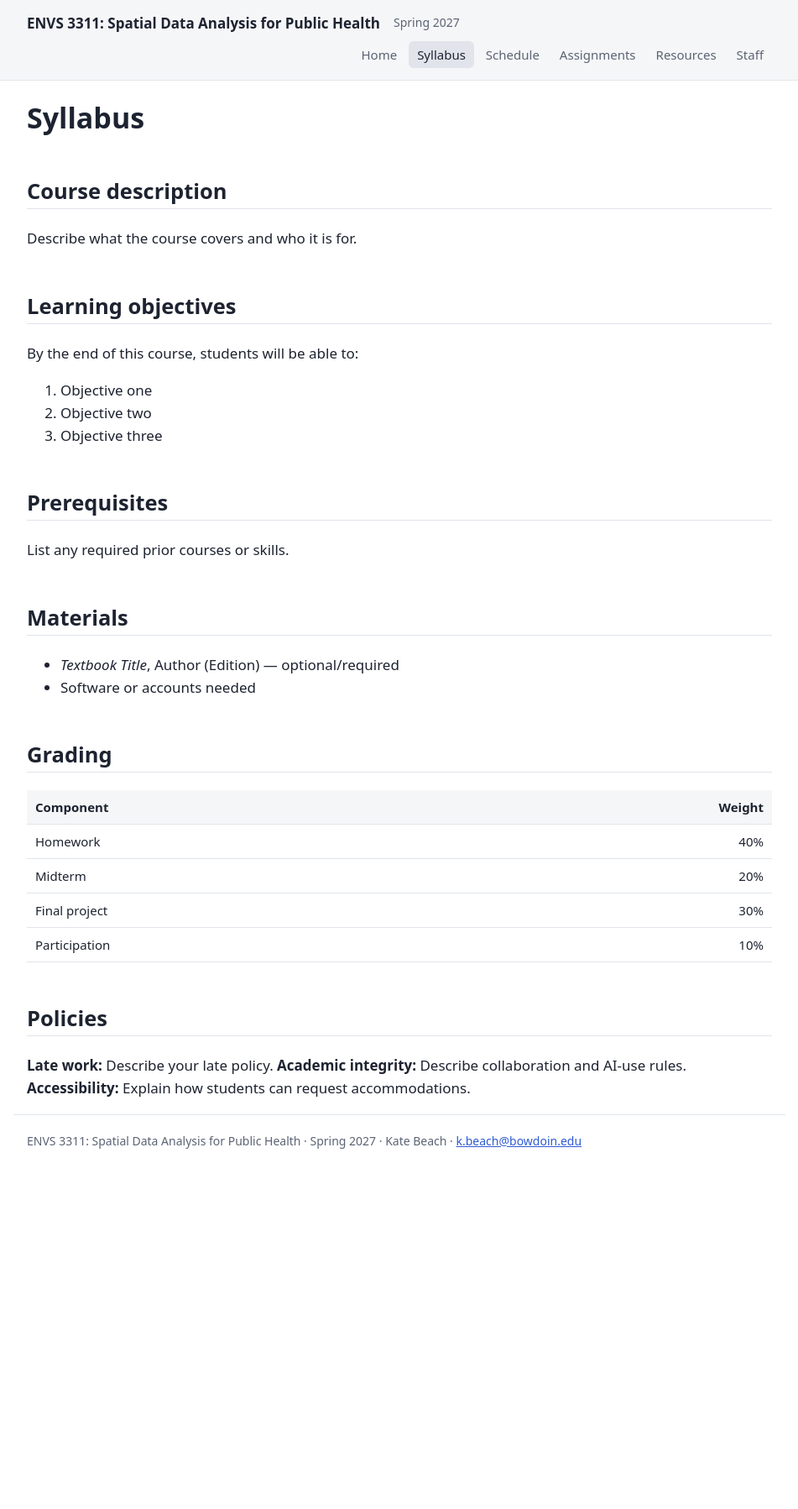
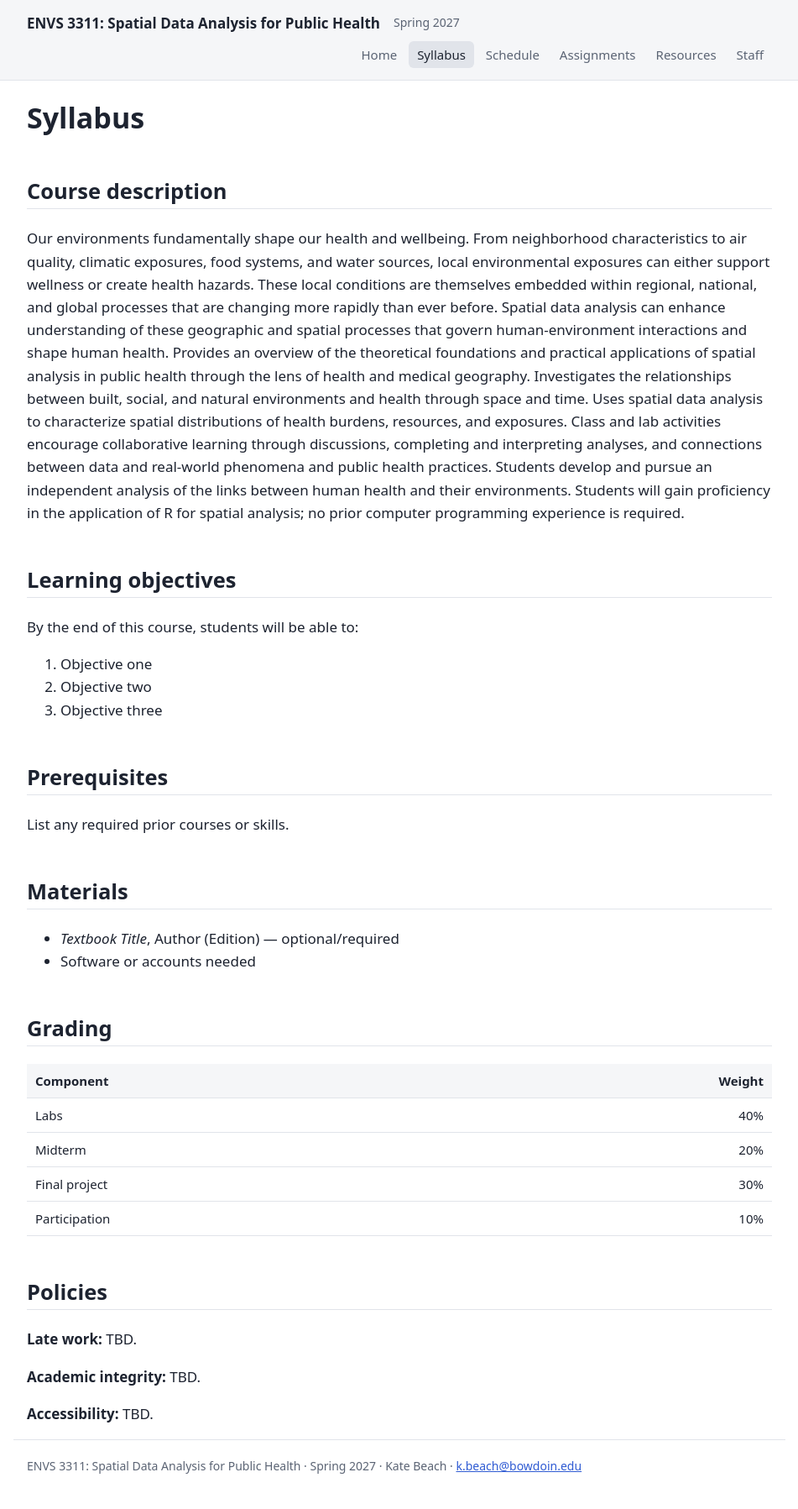
Before and after one commit to kateebb/envs3311, a Jekyll site: the page built from syllabus.md, in a window 1280 px wide. Shown: the whole page at 84% size, without its empty margins (164-1115 px from the left). Built offline with Jekyll 4.4.1, drawn with Linux system fonts in a browser that asks for light colours; before the commit the page ends 1410 px from its top, so only the background shows below that.

Commit message:
Update syllabus.md

```diff
--- a/syllabus.md
+++ b/syllabus.md
@@ -4,7 +4,7 @@ title: Syllabus
 ---
 
 ## Course description
-Describe what the course covers and who it is for.
+Our environments fundamentally shape our health and wellbeing. From neighborhood characteristics to air quality, climatic exposures, food systems, and water sources, local environmental exposures can either support wellness or create health hazards. These local conditions are themselves embedded within regional, national, and global processes that are changing more rapidly than ever before. Spatial data analysis can enhance understanding of these geographic and spatial processes that govern human-environment interactions and shape human health. Provides an overview of the theoretical foundations and practical applications of spatial analysis in public health through the lens of health and medical geography. Investigates the relationships between built, social, and natural environments and health through space and time. Uses spatial data analysis to characterize spatial distributions of health burdens, resources, and exposures. Class and lab activities encourage collaborative learning through discussions, completing and interpreting analyses, and connections between data and real-world phenomena and public health practices. Students develop and pursue an independent analysis of the links between human health and their environments. Students will gain proficiency in the application of R for spatial analysis; no prior computer programming experience is required.
 
 ## Learning objectives
 By the end of this course, students will be able to:
@@ -24,12 +24,14 @@ List any required prior courses or skills.
 
 | Component      | Weight |
 |----------------|-------:|
-| Homework       | 40%    |
+| Labs           | 40%    |
 | Midterm        | 20%    |
 | Final project  | 30%    |
 | Participation  | 10%    |
 
 ## Policies
-**Late work:** Describe your late policy.
-**Academic integrity:** Describe collaboration and AI-use rules.
-**Accessibility:** Explain how students can request accommodations.
+**Late work:** TBD.
+
+**Academic integrity:** TBD.
+
+**Accessibility:** TBD.
```
